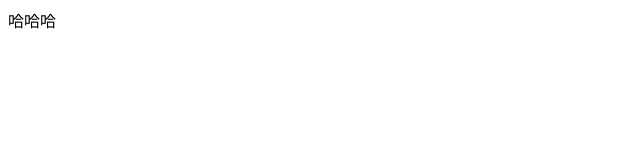
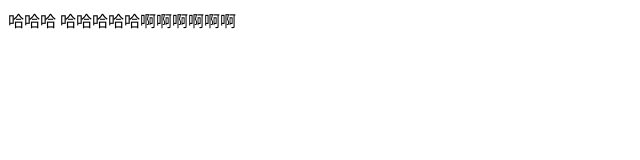
Before and after one commit to zhang3285325/2zu, a plain HTML site: page index.html in a window 1280 px wide. Shown: the whole page, without its empty margins (0-640 px from the left). Drawn offline with Linux system fonts and the light colour scheme.

Commit message:
“2019-4-2新家”

```diff
--- a/index.html
+++ b/index.html
@@ -6,5 +6,6 @@
 </head>
 <body>
 	哈哈哈
+	哈哈哈哈哈啊啊啊啊啊啊
 </body>
 </html>
```
